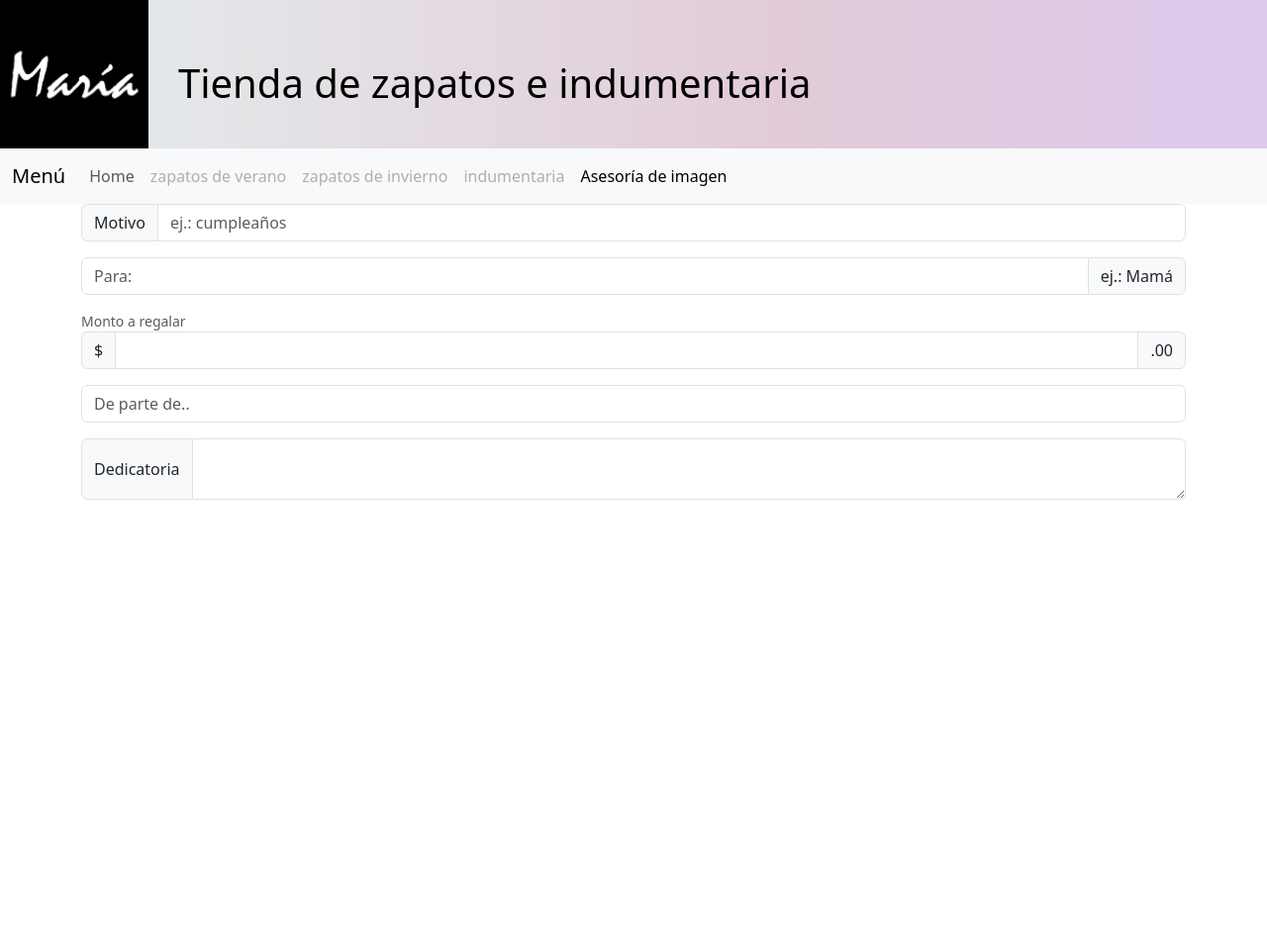
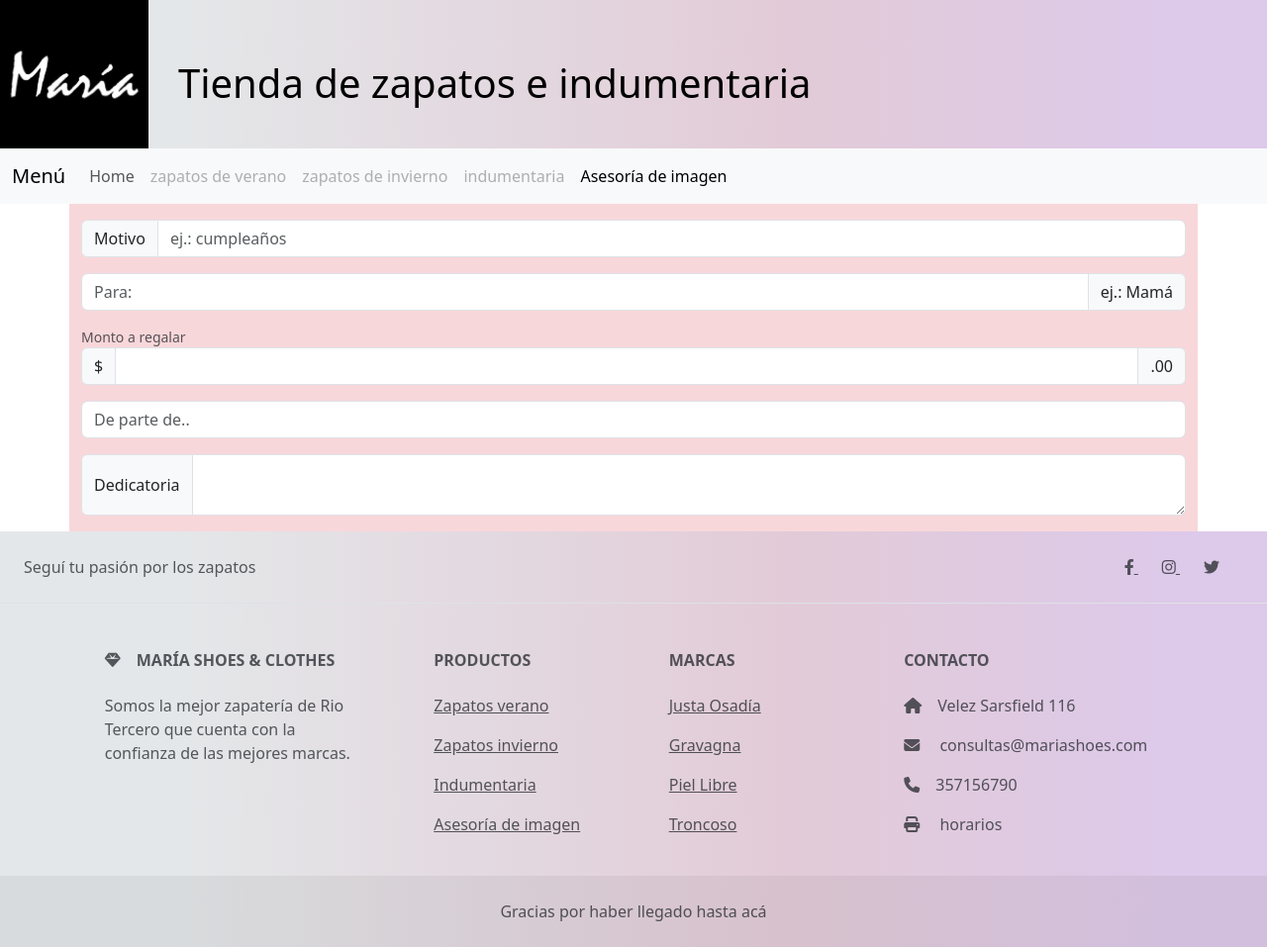
Before and after one commit to eritalla/PreEntrega2-Tallapietra, a plain HTML site: page pages/formulario.html in a window 1280 px wide. Shown: the whole page at 99% size. Before the commit the page ends 800 px from the top, so only its background shows below. Drawn offline with nearby package versions, Linux system fonts and the light colour scheme; a web font is replaced by a local one.

Commit message:
correcciones

```diff
--- a/pages/formulario.html
+++ b/pages/formulario.html
@@ -10,7 +10,7 @@
     <link rel="stylesheet" href="https://cdnjs.cloudflare.com/ajax/libs/font-awesome/6.2.1/css/all.min.css" integrity="sha512-MV7K8+y+gLIBoVD59lQIYicR65iaqukzvf/nwasF0nqhPay5w/9lJmVM2hMDcnK1OnMGCdVK+iQrJ7lzPJQd1w==" crossorigin="anonymous" referrerpolicy="no-referrer" />
     <link rel="stylesheet" href="../estilo.css">
 </head>
-<body>
+<body bg-danger-subtle>
     <!-- empieza header -->
     <header>
         <div class="logo">
@@ -47,7 +47,7 @@
     </header>
 <!-- cierra header -->
 <!-- formulario -->
-<div class="container">
+<div class="container bg-danger-subtle bg-opacity-75 py-3">
     <div class="input-group mb-3">
         <span class="input-group-text" id="basic-addon1">Motivo</span>
         <input type="text" class="form-control" placeholder="ej.: cumpleaños" aria-label="Username" aria-describedby="basic-addon1">
@@ -73,12 +73,124 @@
         <textarea class="form-control" aria-label="With textarea"></textarea>
     </div>
 </div>
+<!-- cierra formulario -->
+<!-- empieza el footer -->
+
+<footer class="text-center text-lg-start bg-light text-muted">
+    <!-- Section: Social media -->
+    <section class="d-flex justify-content-center justify-content-lg-between p-4 border-bottom">
+      <!-- Left -->
+      <div class="me-5 d-none d-lg-block">
+          <span>Seguí tu pasión por los zapatos</span>
+      </div>
+      <!-- Left -->
+
+      <!-- Right -->
+      <div>
+        <a href="" class="me-4 text-reset">
+          <i class="fab fa-facebook-f"></i>
+        </a>
+        <a href="" class="me-4 text-reset">
+          <i class="fab fa-instagram"></i>
+        </a>
+        <a href="" class="me-4 text-reset">
+          <i class="fab fa-twitter"></i>
+        </a>
 
 
+      </div>
+      <!-- Right -->
+    </section>
+    <!-- Section: Social media -->
 
-<!-- cierra formulario -->
+    <!-- Section: Links  -->
+    <section class="">
+      <div class="container text-center text-md-start mt-5">
+        <!-- Grid row -->
+        <div class="row mt-3">
+          <!-- Grid column -->
+          <div class="col-md-3 col-lg-4 col-xl-3 mx-auto mb-4">
+            <!-- Content -->
+            <h6 class="text-uppercase fw-bold mb-4">
+              <i class="fas fa-gem me-3"></i>María shoes & clothes
+            </h6>
+            <p>
+              Somos la mejor zapatería de Rio Tercero que cuenta con la confianza de las mejores marcas.
+            </p>
+          </div>
+          <!-- Grid column -->
+
+          <!-- Grid column -->
+          <div class="col-md-2 col-lg-2 col-xl-2 mx-auto mb-4">
+            <!-- Links -->
+            <h6 class="text-uppercase fw-bold mb-4">
+              Productos
+            </h6>
+            <p>
+              <a href="#!" class="text-reset">Zapatos verano</a>
+            </p>
+            <p>
+              <a href="#!" class="text-reset">Zapatos invierno</a>
+            </p>
+            <p>
+              <a href="#!" class="text-reset">Indumentaria</a>
+            </p>
+            <p>
+              <a href="#!" class="text-reset">Asesoría de imagen</a>
+            </p>
+          </div>
+          <!-- Grid column -->
+
+          <!-- Grid column -->
+          <div class="col-md-3 col-lg-2 col-xl-2 mx-auto mb-4">
+            <!-- Links -->
+            <h6 class="text-uppercase fw-bold mb-4">
+              Marcas
+            </h6>
+            <p>
+              <a href="https://justaosadia.com/" class="text-reset">Justa Osadía</a>
+            </p>
+            <p>
+              <a href="https://www.gravagna.com.ar/" class="text-reset">Gravagna</a>
+            </p>
+            <p>
+              <a href="https://piellibre2.mitiendanube.com/" class="text-reset">Piel Libre</a>
+            </p>
+            <p>
+              <a href="#" class="text-reset disabled">Troncoso</a>
+            </p>
+          </div>
+          <!-- Grid column -->
+
+          <!-- Grid column -->
+          <div class="col-md-4 col-lg-3 col-xl-3 mx-auto mb-md-0 mb-4">
+            <!-- Links -->
+            <h6 class="text-uppercase fw-bold mb-4">Contacto</h6>
+            <p><i class="fas fa-home me-3"></i>Velez Sarsfield 116</p>
+            <p>
+              <i class="fas fa-envelope me-3"></i>
+              consultas@mariashoes.com
+            </p>
+            <p><i class="fas fa-phone me-3"></i>357156790</p>
+            <p><i class="fas fa-print me-3"></i> horarios</p>
+          </div>
+          <!-- Grid column -->
+        </div>
+        <!-- Grid row -->
+      </div>
+    </section>
+    <!-- Section: Links  -->
+
+    <!-- Copyright -->
+    <div class="text-center p-4" style="background-color: rgba(0, 0, 0, 0.05);">
+      Gracias por haber llegado hasta acá
+
+    </div>
+    <!-- Copyright -->
+  </footer>
 
 
+<!-- cierra el footer -->
 
 
 <script src="https://cdn.jsdelivr.net/npm/bootstrap@5.3.0-alpha1/dist/js/bootstrap.bundle.min.js" integrity="sha384-w76AqPfDkMBDXo30jS1Sgez6pr3x5MlQ1ZAGC+nuZB+EYdgRZgiwxhTBTkF7CXvN" crossorigin="anonymous"></script>
```
Also changed, not shown: estilo.css (line endings or trailing spaces).
